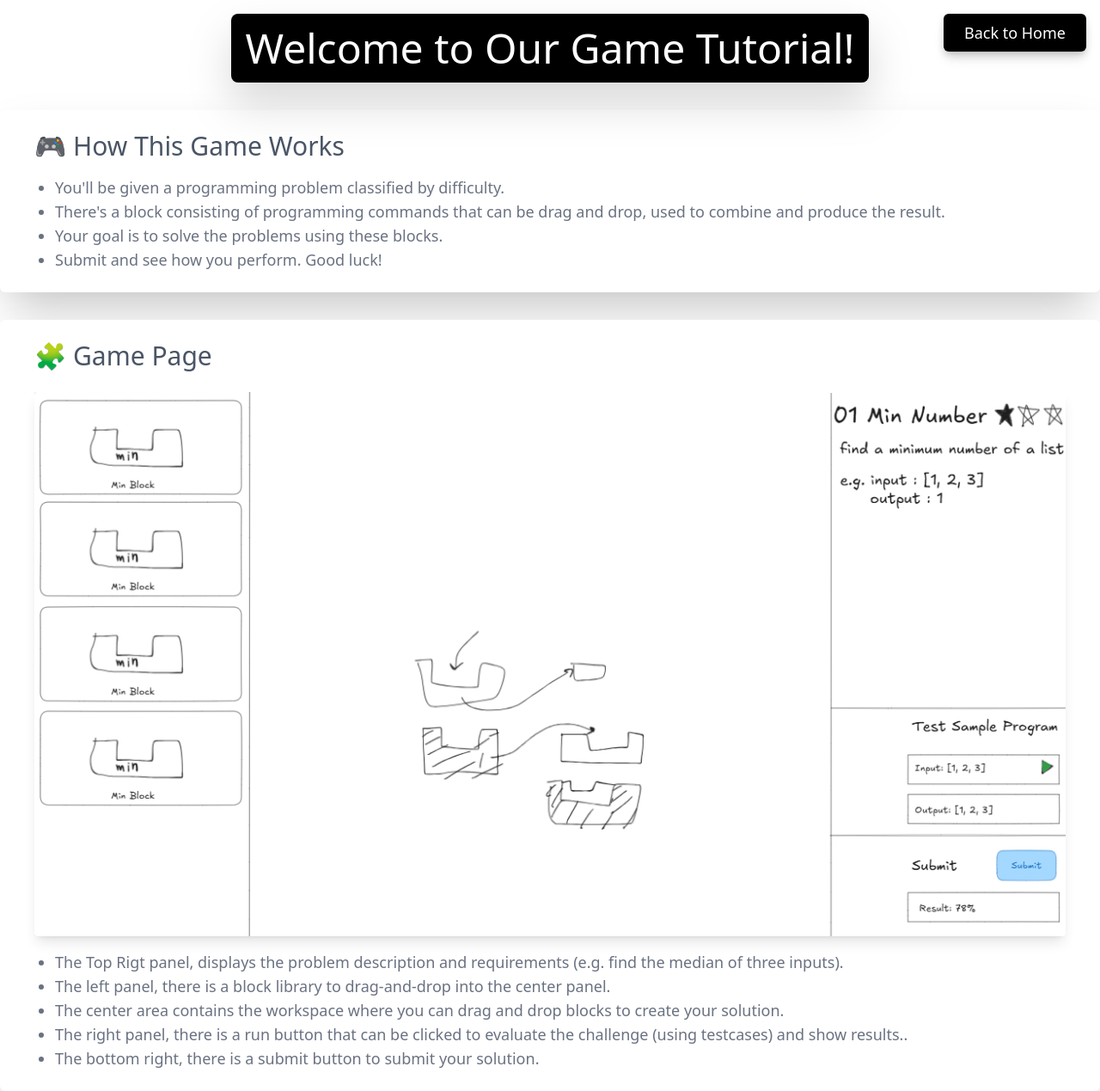
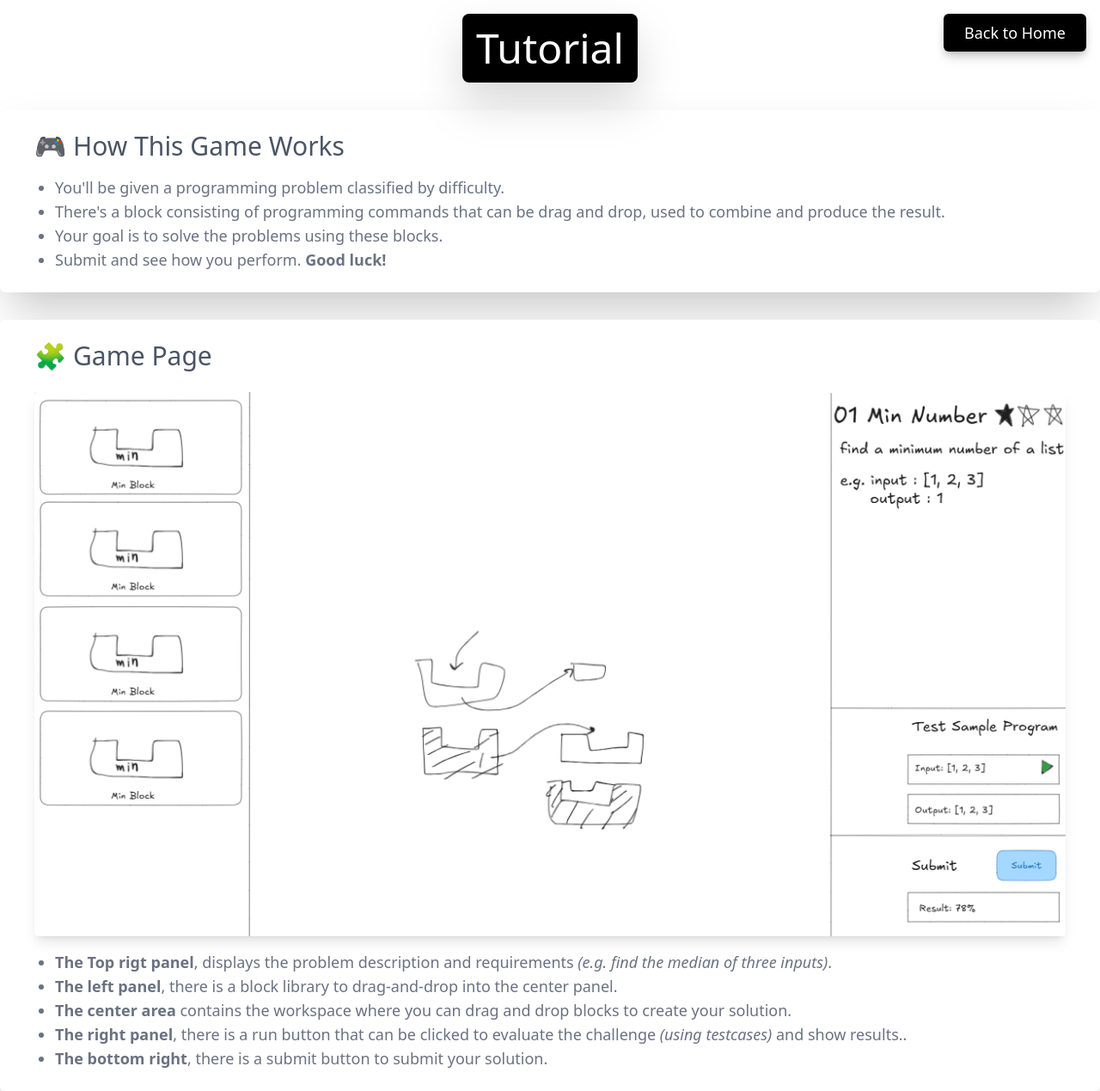
Before and after one commit to DeepAung/algorithm-architect, a Next.js app: page /tutorial in a window 1280 px wide. Shown: the whole page at 86% size. Built offline with nearby package versions, Linux system fonts and the light colour scheme.

Commit message:
style: add bolds and italics, format code

```diff
--- a/app/tutorial/page.tsx
+++ b/app/tutorial/page.tsx
@@ -1,9 +1,9 @@
 export default function Tutorial() {
   return (
     <div>
-      <header className="flex flex-col items-center justify-center relative">
-        <h1 className="mt-4 text-5xl text-gray-700 drop-shadow-2xl bg-black text-white p-4 rounded-lg backdrop-blur-sm">
-          Welcome to Our Game Tutorial!
+      <header className="relative flex flex-col items-center justify-center">
+        <h1 className="mt-4 rounded-lg bg-black p-4 text-5xl text-white drop-shadow-2xl backdrop-blur-sm">
+          Tutorial
         </h1>
         <a
           href="/"
@@ -12,27 +12,31 @@ export default function Tutorial() {
           Back to Home
         </a>
       </header>
-      <div className="mt-8 px-4 shadow-2xl rounded-md bg-white">
+      <div className="mt-8 rounded-md bg-white px-4 shadow-2xl">
         <section className="p-6">
           <h2 className="flex items-center text-3xl text-gray-600">
             <span className="mr-2">🎮</span> How This Game Works
           </h2>
-          <ul className="mt-4 text-lg text-gray-500 list-disc pl-6">
-            <li>You'll be given a programming problem classified by difficulty.</li>
+          <ul className="mt-4 list-disc pl-6 text-lg text-gray-500">
+            <li>
+              You'll be given a programming problem classified by difficulty.
+            </li>
             <li>
               There's a block consisting of programming commands that can be
               drag and drop, used to combine and produce the result.
             </li>
             <li>Your goal is to solve the problems using these blocks.</li>
-            <li>Submit and see how you perform. Good luck!</li>
+            <li>
+              Submit and see how you perform. <b>Good luck!</b>
+            </li>
           </ul>
         </section>
       </div>
-      <div className="mt-8 px-4 shadow-2xl rounded-md bg-white">
+      <div className="mt-8 rounded-md bg-white px-4 shadow-2xl">
         <section className="p-6">
-            <h2 className="flex items-center text-3xl text-gray-600">
+          <h2 className="flex items-center text-3xl text-gray-600">
             <span className="mr-2">🧩</span> Game Page
-            </h2>
+          </h2>
           <div className="mt-6 flex justify-center">
             <img
               src="/GamePage(beta).png" // Change this to game page screenshot
@@ -40,26 +44,26 @@ export default function Tutorial() {
               className="rounded shadow-lg"
             />
           </div>
-          <ul className="mt-4 text-lg text-gray-500 list-disc pl-6">
+          <ul className="mt-4 list-disc pl-6 text-lg text-gray-500">
             <li>
-              The Top Rigt panel, displays the problem description and requirements
-              (e.g. find the median of three inputs).
+              <b>The Top rigt panel</b>, displays the problem description and
+              requirements <i>(e.g. find the median of three inputs)</i>.
             </li>
             <li>
-              The left panel, there is a block library to drag-and-drop into the
-              center panel.
+              <b>The left panel</b>, there is a block library to drag-and-drop
+              into the center panel.
             </li>
             <li>
-              The center area contains the workspace where you can drag and
-              drop blocks to create your solution.
+              <b>The center area</b> contains the workspace where you can drag
+              and drop blocks to create your solution.
             </li>
             <li>
-              The right panel, there is a run button that can be
-              clicked to evaluate the challenge (using testcases) and show
+              <b>The right panel</b>, there is a run button that can be clicked
+              to evaluate the challenge <i>(using testcases)</i> and show
               results..
             </li>
             <li>
-              The bottom right, there is a submit button to submit your
+              <b>The bottom right</b>, there is a submit button to submit your
               solution.
             </li>
           </ul>
```
